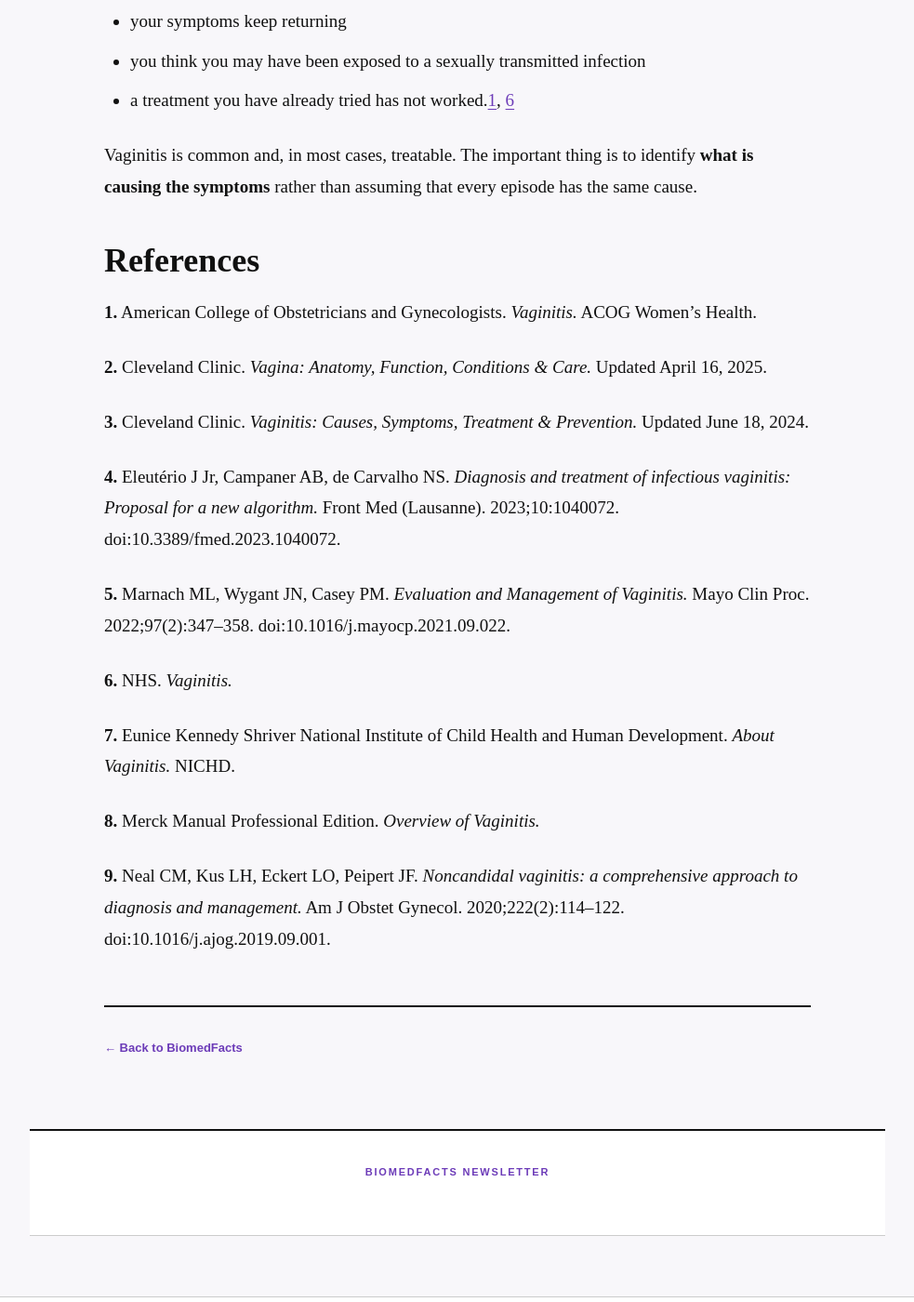
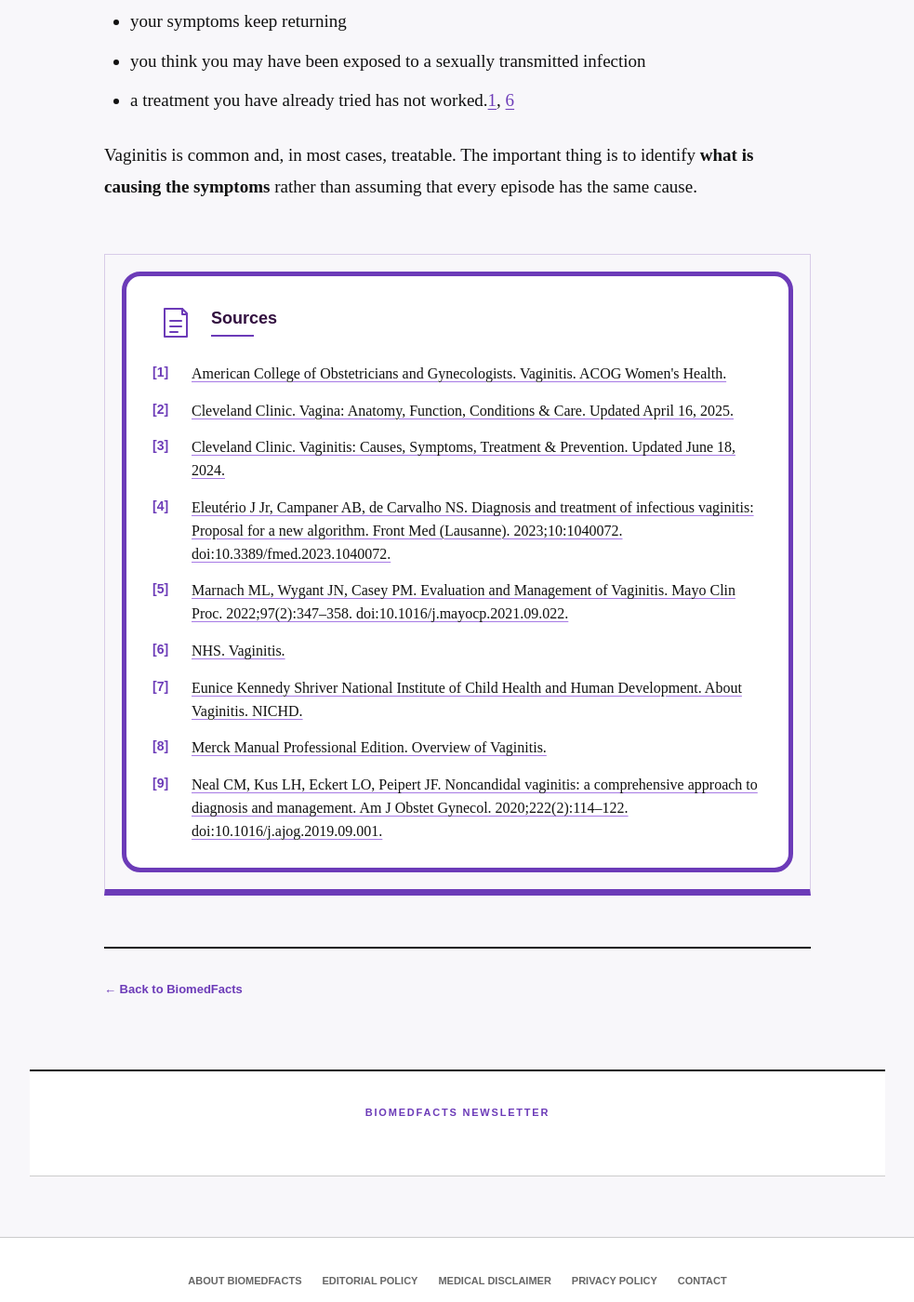
Before and after one commit to BiomedFacts/BiomedFacts, a Jekyll site: the page built from en/_posts/2026-09-14-vaginitis-common-causes-symptoms-and-how-to-protect-vaginal-health.md, in a window 1280 px wide and 1400 px high, scrolled down 7677 px. Shown: the whole window at 93% size, without its empty margins (148-1131 px from the left). Built offline with Jekyll 4.4.1, drawn with Linux system fonts in a browser that asks for light colours; some of the changed lines change nothing that is shown.

Commit message:
Update en/_posts/2026-09-14-vaginitis-common-causes-symptoms-and-how-to-protect-vaginal-health.md (via Pages CMS)

```diff
--- a/en/_posts/2026-09-14-vaginitis-common-causes-symptoms-and-how-to-protect-vaginal-health.md
+++ b/en/_posts/2026-09-14-vaginitis-common-causes-symptoms-and-how-to-protect-vaginal-health.md
@@ -21,6 +21,35 @@ overview: Vaginitis is inflammation of the vagina that may cause itching,
   hormonal changes, or irritation. Because different conditions can cause
   similar symptoms, an accurate diagnosis is important for determining the
   appropriate treatment.
+sources:
+  - reference: American College of Obstetricians and Gynecologists. Vaginitis. ACOG
+      Women's Health.
+    url: https://www.acog.org/womens-health/faqs/vaginitis
+  - reference: "Cleveland Clinic. Vagina: Anatomy, Function, Conditions & Care.
+      Updated April 16, 2025."
+    url: https://my.clevelandclinic.org/health/body/22469-vagina
+  - reference: "Cleveland Clinic. Vaginitis: Causes, Symptoms, Treatment &
+      Prevention. Updated June 18, 2024."
+    url: https://my.clevelandclinic.org/health/diseases/9131-vaginitis
+  - reference: "Eleutério J Jr, Campaner AB, de Carvalho NS. Diagnosis and treatment
+      of infectious vaginitis: Proposal for a new algorithm. Front Med
+      (Lausanne). 2023;10:1040072. doi:10.3389/fmed.2023.1040072."
+    url: https://doi.org/10.3389/fmed.2023.1040072
+  - reference: Marnach ML, Wygant JN, Casey PM. Evaluation and Management of
+      Vaginitis. Mayo Clin Proc. 2022;97(2):347–358.
+      doi:10.1016/j.mayocp.2021.09.022.
+    url: https://www.mayoclinicproceedings.org/article/S0025-6196(21)00879-X/fulltext
+  - reference: NHS. Vaginitis.
+    url: https://www.nhs.uk/conditions/vaginitis/
+  - reference: Eunice Kennedy Shriver National Institute of Child Health and Human
+      Development. About Vaginitis. NICHD.
+    url: https://www.nichd.nih.gov/health/topics/factsheets/vaginitis
+  - reference: Merck Manual Professional Edition. Overview of Vaginitis.
+    url: https://www.merckmanuals.com/professional/gynecology-and-obstetrics/vaginitis-cervicitis-and-pelvic-inflammatory-disease/overview-of-vaginitis
+  - reference: "Neal CM, Kus LH, Eckert LO, Peipert JF. Noncandidal vaginitis: a
+      comprehensive approach to diagnosis and management. Am J Obstet Gynecol.
+      2020;222(2):114–122. doi:10.1016/j.ajog.2019.09.001."
+    url: https://linkinghub.elsevier.com/retrieve/pii/S0002937819311068
 ---
 Have you ever experienced itching, burning, discomfort during sex, or a noticeable change in vaginal discharge? These symptoms can be uncomfortable and, understandably, concerning.
 
@@ -177,23 +206,3 @@ Consider seeking medical advice if:
 - a treatment you have already tried has not worked.[1](https://www.acog.org/womens-health/faqs/vaginitis), [6](https://www.nhs.uk/conditions/vaginitis/)
 
 Vaginitis is common and, in most cases, treatable. The important thing is to identify **what is causing the symptoms** rather than assuming that every episode has the same cause.
-
-# **References**
-
-**1.** American College of Obstetricians and Gynecologists. *Vaginitis.* ACOG Women's Health.
-
-**2.** Cleveland Clinic. *Vagina: Anatomy, Function, Conditions & Care.* Updated April 16, 2025.
-
-**3.** Cleveland Clinic. *Vaginitis: Causes, Symptoms, Treatment & Prevention.* Updated June 18, 2024.
-
-**4.** Eleutério J Jr, Campaner AB, de Carvalho NS. *Diagnosis and treatment of infectious vaginitis: Proposal for a new algorithm.* Front Med (Lausanne). 2023;10:1040072. doi:10.3389/fmed.2023.1040072.
-
-**5.** Marnach ML, Wygant JN, Casey PM. *Evaluation and Management of Vaginitis.* Mayo Clin Proc. 2022;97(2):347–358. doi:10.1016/j.mayocp.2021.09.022.
-
-**6.** NHS. *Vaginitis.*
-
-**7.** Eunice Kennedy Shriver National Institute of Child Health and Human Development. *About Vaginitis.* NICHD.
-
-**8.** Merck Manual Professional Edition. *Overview of Vaginitis.*
-
-**9.** Neal CM, Kus LH, Eckert LO, Peipert JF. *Noncandidal vaginitis: a comprehensive approach to diagnosis and management.* Am J Obstet Gynecol. 2020;222(2):114–122. doi:10.1016/j.ajog.2019.09.001.
```
